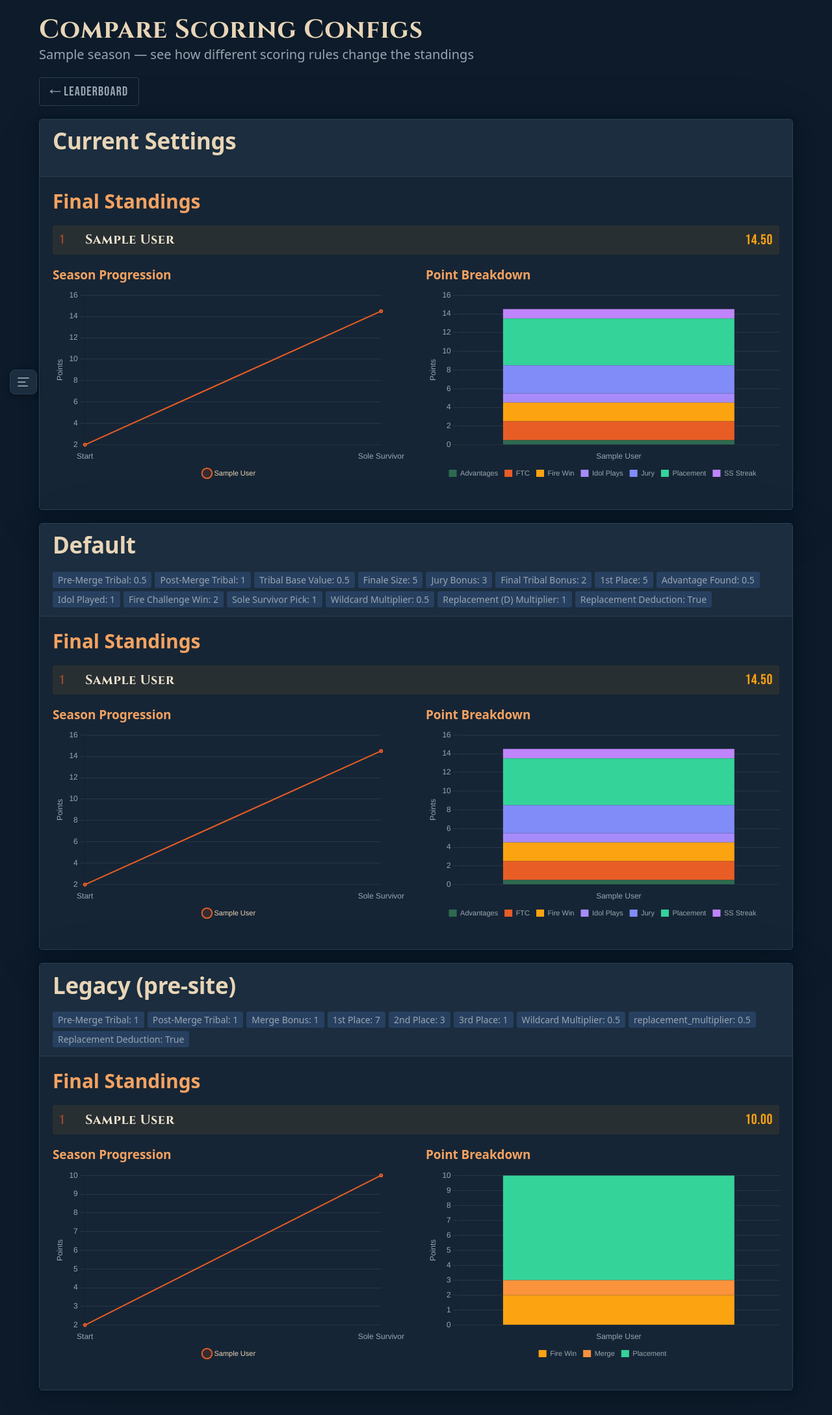
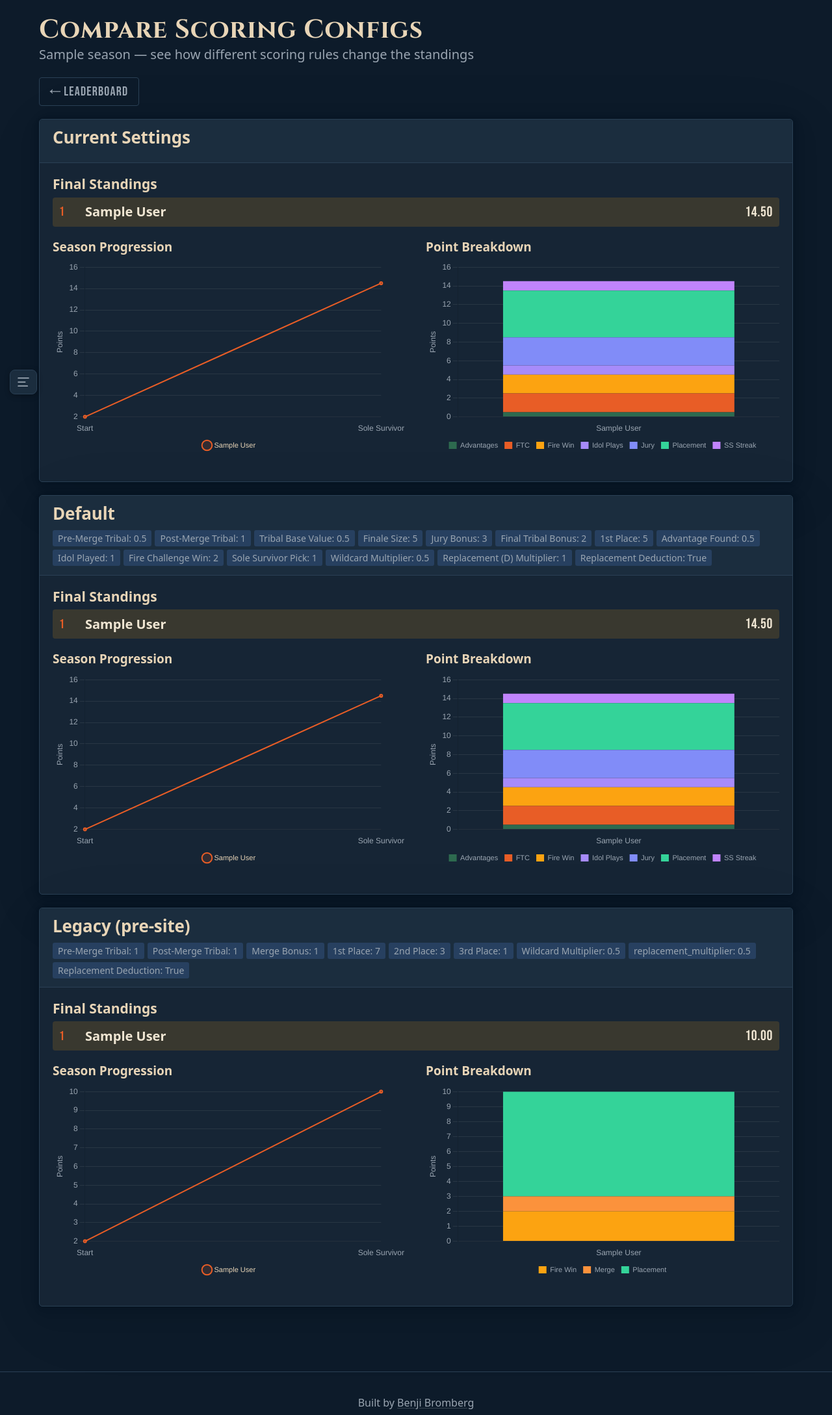
Before and after one commit to benjibromberg/survivor-fantasy, a Flask app: page /compare/1 in a window 1280 px wide. Shown: the part 143-2321 px from the top of the page at 65% size. Run offline with Flask 3, Linux system fonts and the light colour scheme; tables that the repository leaves empty hold one stand-in row (values such as "Sample post"); some libraries are stand-ins or nearby versions.

Commit message:
fix(compare): podium tint reached the wrong rows, plus a heading pass
The podium highlight counted children, and the first child of that container
is the <h3>Final Standings</h3>. Measured in the browser:
.compare-row:nth-child(1) matched zero elements, so the brightest tint was
applied to nobody, rank 1 wore the tint meant for rank 2, rank 2 wore rank
3's, and rank 3 got none at all.

This is the same defect as the .lb-standings leader accent, which was found
and fixed in its own file. The claim was never swept for other instances.
Swept now: every -child selector in style.css checked against the real DOM.
The leaderboard's own :last-child still lands on the last entry (the header
is first, not last), the timeline and pick containers hold a single element
type, and the ember particles are all siblings. This was the only live one.

Fixed with an explicit class from the loop rather than :nth-of-type. A
positional selector is what failed here and on the leaderboard, and
:nth-of-type would break again the first time a div is added above the rows.

Also on this page:

- h2 rendered at 12.8px and h3 at 24px, so a section heading was smaller
  than the subsections inside it. Now h1 21.6 > h2 18.4 > h3 16.8 > chart
  card 15.2, strictly descending.
- .compare-rank dimmed itself with opacity: 0.6, which DESIGN.md rules out
  by name because it lowers contrast against the page and stacks with any
  dimmed parent. It uses --text-dim now.
- rank accent was on every row and so carried no information; it marks the
  leader only. Points move off --torch-gold for the same reason.
- player names were still Cinzel. #149 moved names to the interface font on
  the leaderboard and this page was not in that pass.

642 tests pass.

```diff
--- a/app/static/style.css
+++ b/app/static/style.css
@@ -1088,6 +1088,19 @@ details.lb-team > summary.lb-row:focus-visible {
     margin-bottom: 0.5rem;
 }
 
+/* One step below .section-title. Needed because the compare page rendered
+   its h2 at 12.8px and its h3 at 24px, so a section heading was smaller than
+   the subsections inside it. */
+.subsection-title {
+    font-family: var(--font-ui);
+    font-size: 1.05rem;
+    font-weight: 600;
+    letter-spacing: 0;
+    text-transform: none;
+    color: var(--sand-warm);
+    margin-bottom: 0.4rem;
+}
+
 /* The back link above an admin h1. */
 .admin-page-nav {
     font-size: 0.9rem;
@@ -1942,30 +1955,34 @@ small {
     border-radius: 4px;
 }
 
-.compare-row:nth-child(1) { background: rgba(252, 163, 17, 0.15); }
-.compare-row:nth-child(2) { background: rgba(252, 163, 17, 0.08); }
-.compare-row:nth-child(3) { background: rgba(252, 163, 17, 0.04); }
+.compare-podium-1 { background: rgba(252, 163, 17, 0.15); }
+.compare-podium-2 { background: rgba(252, 163, 17, 0.08); }
+.compare-podium-3 { background: rgba(252, 163, 17, 0.04); }
 
 .compare-rank {
     font-family: var(--font-label);
     font-weight: 400;
+    color: var(--text-dim);
+    min-width: 1.5rem;
+}
+
+/* Accent marks the leader, not every row. */
+.compare-podium-1 .compare-rank {
     color: var(--fire-bright);
-    opacity: 0.6;
-    min-width: 1.5rem;
 }
 
 .compare-name {
-    font-family: var(--font-heading);
+    font-family: var(--font-ui);
     flex: 1;
     font-weight: 600;
     color: var(--sand-light);
-    letter-spacing: 0.03em;
+    letter-spacing: 0;
 }
 
 .compare-pts {
     font-family: var(--font-label);
     font-weight: 400;
-    color: var(--torch-gold);
+    color: var(--sand-light);
     font-size: 1.1em;
     letter-spacing: 0.03em;
 }
--- a/app/templates/compare.html
+++ b/app/templates/compare.html
@@ -11,7 +11,7 @@
 {% for comp in comparisons %}
 <article>
     <header>
-        <h2>{{ comp.name }}</h2>
+        <h2 class="section-title">{{ comp.name }}</h2>
         <div class="compare-config">
             {% for key, val in comp.config.items() %}
             {% if val %}
@@ -24,9 +24,9 @@
     </header>
 
     <div>
-        <h3>Final Standings</h3>
+        <h3 class="subsection-title">Final Standings</h3>
         {% for entry in comp.entries %}
-        <div class="compare-row">
+        <div class="compare-row{% if loop.index <= 3 %} compare-podium-{{ loop.index }}{% endif %}">
             <span class="compare-rank">{{ loop.index }}</span>
             <span class="compare-name">{{ entry.user.display_name or entry.user.username }}</span>
             <span class="compare-pts">{{ "%.2f"|format(entry.total_points) }}</span>
@@ -35,11 +35,11 @@
     </div>
     <div class="charts-row" style="margin-top: 1rem;">
         <div class="chart-card">
-            <h3>Season Progression</h3>
+            <h3 class="subsection-title">Season Progression</h3>
             <div class="chart-wrap"><canvas id="chart-{{ loop.index0 }}"></canvas></div>
         </div>
         <div class="chart-card">
-            <h3>Point Breakdown</h3>
+            <h3 class="subsection-title">Point Breakdown</h3>
             <div class="chart-wrap"><canvas id="breakdown-{{ loop.index0 }}"></canvas></div>
         </div>
     </div>
```
